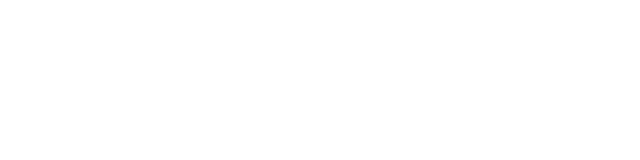
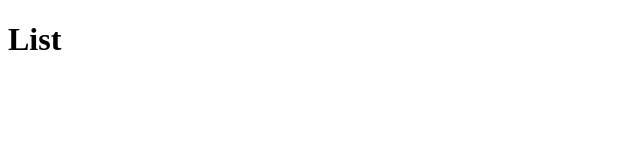
Before and after one commit to abojones/true-todo, a React app: page / in a window 1280 px wide. Shown: the top 160 px of the page, without its empty margins (0-640 px from the left). Built offline with nearby package versions, Linux system fonts and the light colour scheme.

Commit message:
List rendering

```diff
--- a/package.json
+++ b/package.json
@@ -17,6 +17,7 @@
   },
   "devDependencies": {
     "@babel/core": "^7.9.0",
+    "@babel/plugin-proposal-class-properties": "^7.8.3",
     "@babel/preset-env": "^7.9.0",
     "@babel/preset-react": "^7.9.4",
     "babel-loader": "^8.1.0",
--- a/src/components/App.js
+++ b/src/components/App.js
@@ -1,16 +1,31 @@
 import React, { Component } from 'react';
 import './app.scss';
+import List from './List';
 
 export default class App extends Component {
   constructor(props) {
     super(props);
     this.state = {
-
+      activeList: [],
+      pendingList: []
     }
   }
+
+  componentDidMount() {
+    const data = localStorage.getItem('items');
+    const activeList = JSON.parse(data);
+    if (activeList && activeList.length > 0) {
+      this.setState({
+        activeList
+      })
+    }
+  }
+
   render() {
     return (
-      <div data-test="component-app"></div>
+      <div data-test="component-app">
+        <List activeList={this.state.activeList} />
+      </div>
     );
   }
 }
--- a/src/components/List.js
+++ b/src/components/List.js
@@ -4,13 +4,31 @@
   constructor(props) {
     super(props);
     this.state = {
-
+      activeList: []
     };
   }
 
+  renderList = () => {
+    let list = [];
+    let { activeList } = this.props;
+    if (activeList && activeList.length > 0) {
+      activeList.forEach((item, index) => {
+        list.push(
+          <div data-test="todo-item" key={index}>
+            {item.name}
+          </div>
+        )
+      });
+    }
+    return list;
+  };
+
   render() {
     return (
-      <div data-test="component-list"></div>
+      <div data-test="component-list">
+        <h1>List</h1>
+        {this.renderList()}
+      </div>
     )
   }
 }
```
Also changed, not shown: .babelrc, 2 other files (tests, documents, lock files or other folders).
